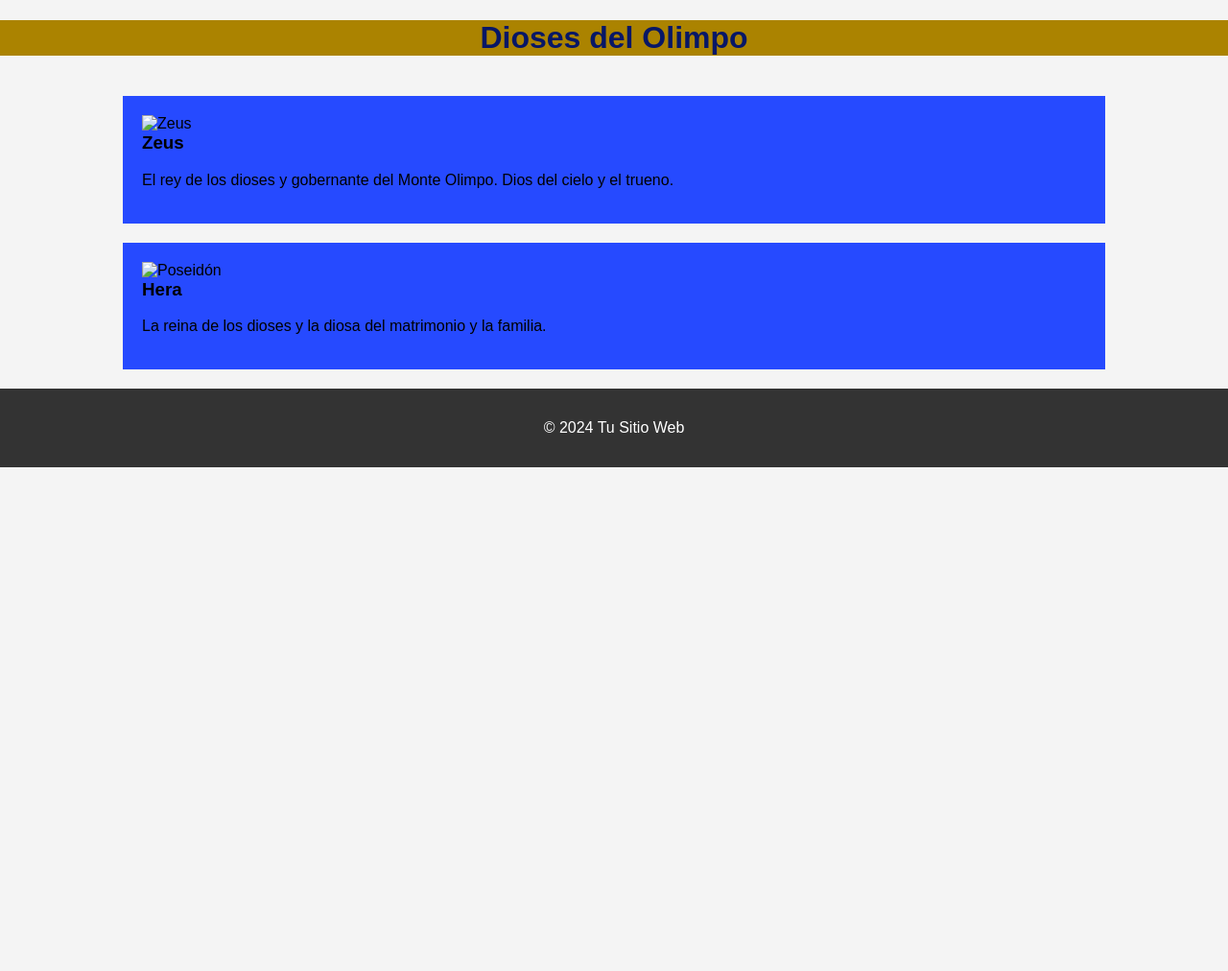
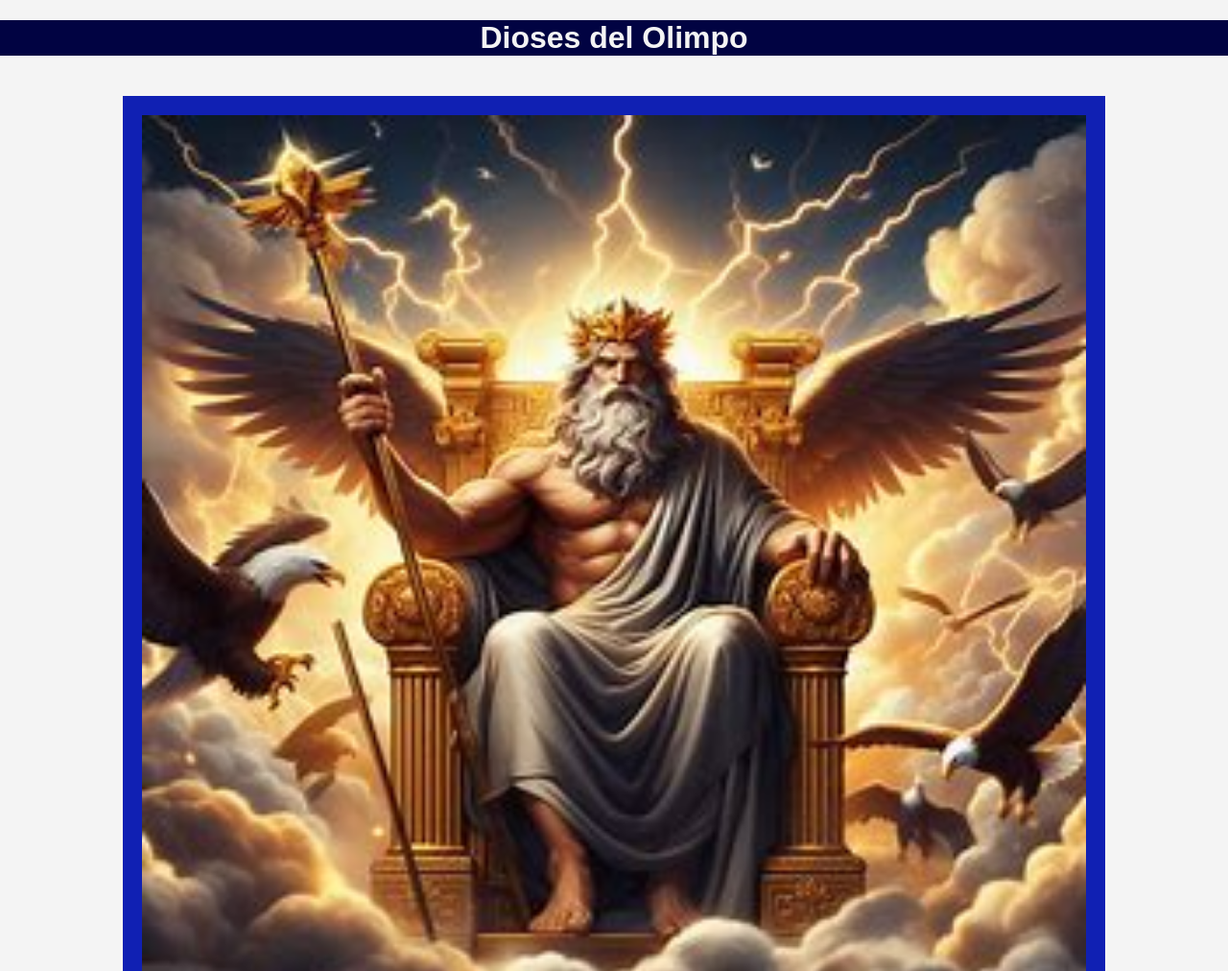
Before and after one commit to raul-hidalgo-lopez/dioses, a plain HTML site: page index.html in a window 1280 px wide. Shown: the top 1012 px of the page at 96% size. Before the commit the page ends 800 px from the top, so only its background shows below. Drawn offline with Linux system fonts and the light colour scheme.

Commit message:
Update index.html

```diff
--- a/index.html
+++ b/index.html
@@ -5,12 +5,12 @@
 <title>Dioses del Olimpo</title>
 <style>
   body { font-family: 'Arial', sans-serif; background-color: #f4f4f4; margin: 0; padding: 0; }
-  .header { background-color: #ab8300; color: #071766; text-align: center;}
+  .header { background-color: #010342; color: #f4f4f4; text-align: center;}
   .container { width: 80%; margin: auto; overflow: hidden; }
-  .card { background: #264aff; padding: 20px; margin-top: 20px; }
+  .card { background: #1020b3; padding: 20px; margin-top: 20px; }
   .card img { width: 100%; }
   .card h3 { margin-top: 0; }
-  .footer { background-color: #333; color: white; text-align: center; padding: 1em; margin-top: 20px; }
+  .footer { background-color: #010342; color: white; text-align: center; padding: 1em; margin-top: 20px; }
 </style>
 </head>
 <body>
@@ -22,15 +22,15 @@
 <div class="container">
   <!-- Tarjeta para Zeus -->
   <div class="card">
-    <img src="zeus.jpeg" alt="Zeus">
+    <img src="figuras/zeus.jpeg">
     <h3>Zeus</h3>
     <p>El rey de los dioses y gobernante del Monte Olimpo. Dios del cielo y el trueno.</p>
   </div>
 
   <!-- Tarjeta para Hera -->
   <div class="card">
-    <img src="poseidon.jpeg" alt="Poseidón">
-    <h3>Hera</h3>
+    <img src="figuras/poseidon.jpeg" >
+    <h3>Poseidón</h3>
     <p>La reina de los dioses y la diosa del matrimonio y la familia.</p>
   </div>
 
```
